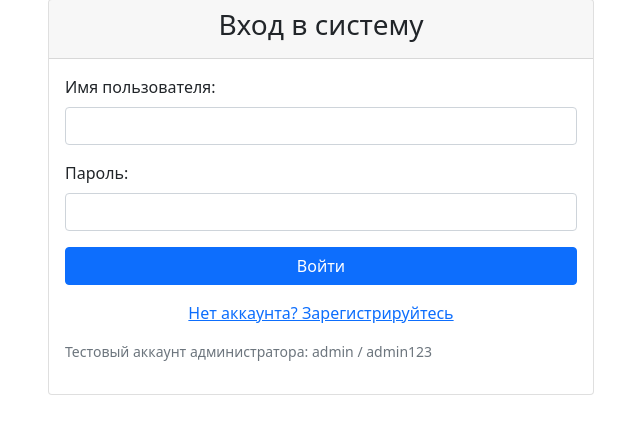
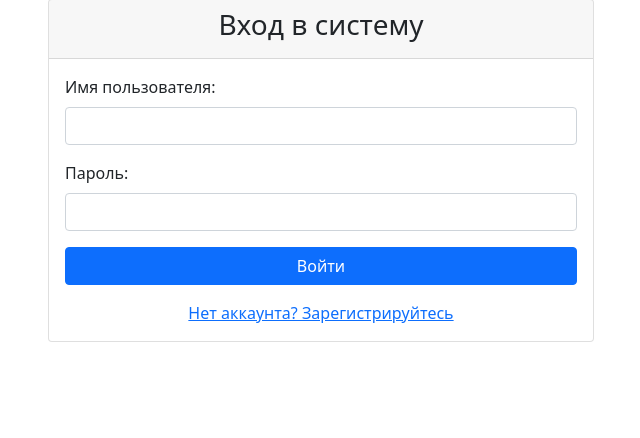
Before and after one commit to vesewiabc/ArtistCard, a Flask app: page /login in a window 1280 px wide. Shown: the part 49-487 px from the top of the page, without its empty margins (319-959 px from the left). Run offline with Flask 3, Linux system fonts and the light colour scheme.

Commit message:
Update login.html

```diff
--- a/templates/login.html
+++ b/templates/login.html
@@ -31,9 +31,7 @@
                         <div class="text-center mt-3">
                             <a href="/register">Нет аккаунта? Зарегистрируйтесь</a>
                         </div>
-                        <div class="mt-3">
-                            <p class="text-muted small">Тестовый аккаунт администратора: admin / admin123</p>
-                        </div>
+
                     </div>
                 </div>
             </div>
@@ -41,4 +39,5 @@
     </div>
     <script src="https://cdn.jsdelivr.net/npm/bootstrap@5.1.3/dist/js/bootstrap.bundle.min.js"></script>
 </body>
+
 </html>
```
